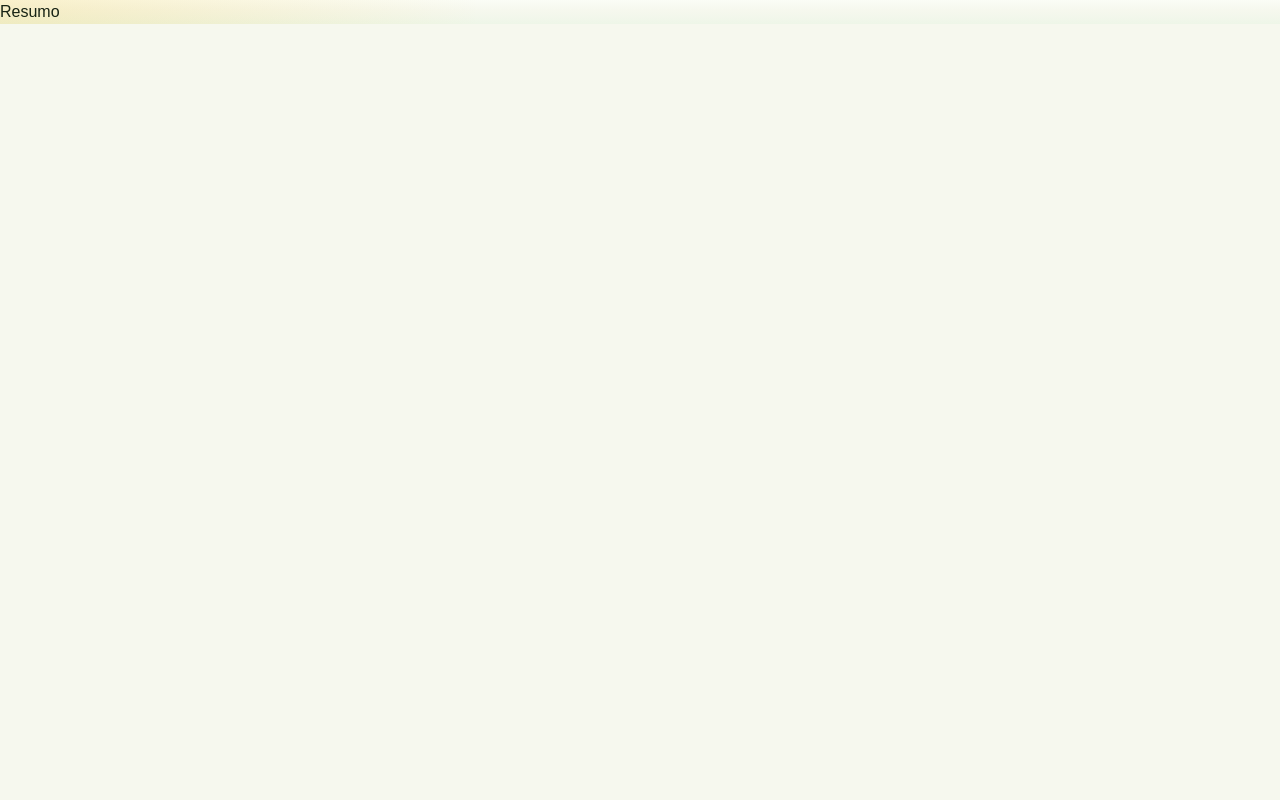
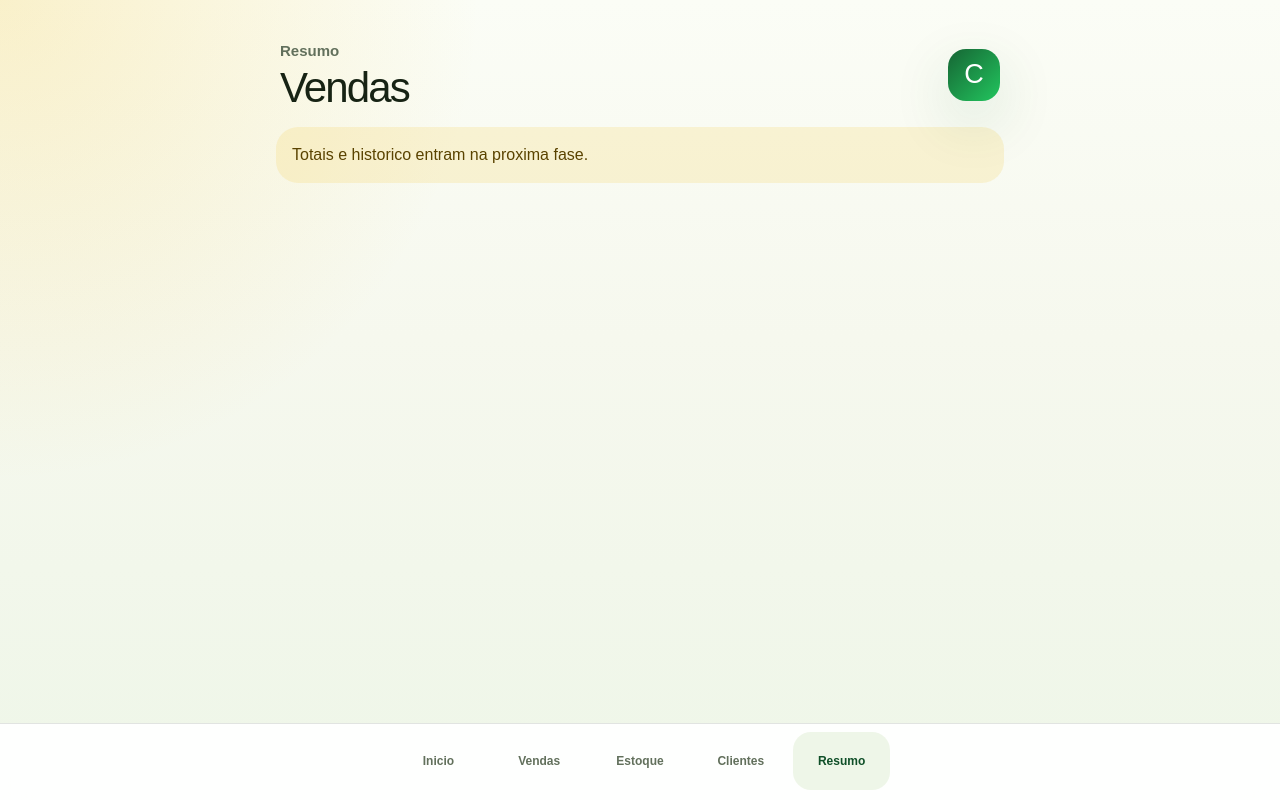
Before and after one commit to felipeagapito/caderninho-inteligente, a Next.js app: page /reports in a window 1280 px wide. Built offline with nearby package versions, Linux system fonts and the light colour scheme.

Commit message:
feat: improve summary screen

```diff
--- a/src/app/reports/page.tsx
+++ b/src/app/reports/page.tsx
@@ -1,3 +1,11 @@
-export default function Page() {
-  return <div>Resumo</div>;
+import { AppShell } from "../../components/AppShell";
+import { PageHeader } from "../../components/PageHeader";
+
+export default function ReportsPage() {
+  return (
+    <AppShell active="/reports">
+      <PageHeader eyebrow="Resumo" title="Vendas" />
+      <section className="notice">Totais e historico entram na proxima fase.</section>
+    </AppShell>
+  );
 }
```
